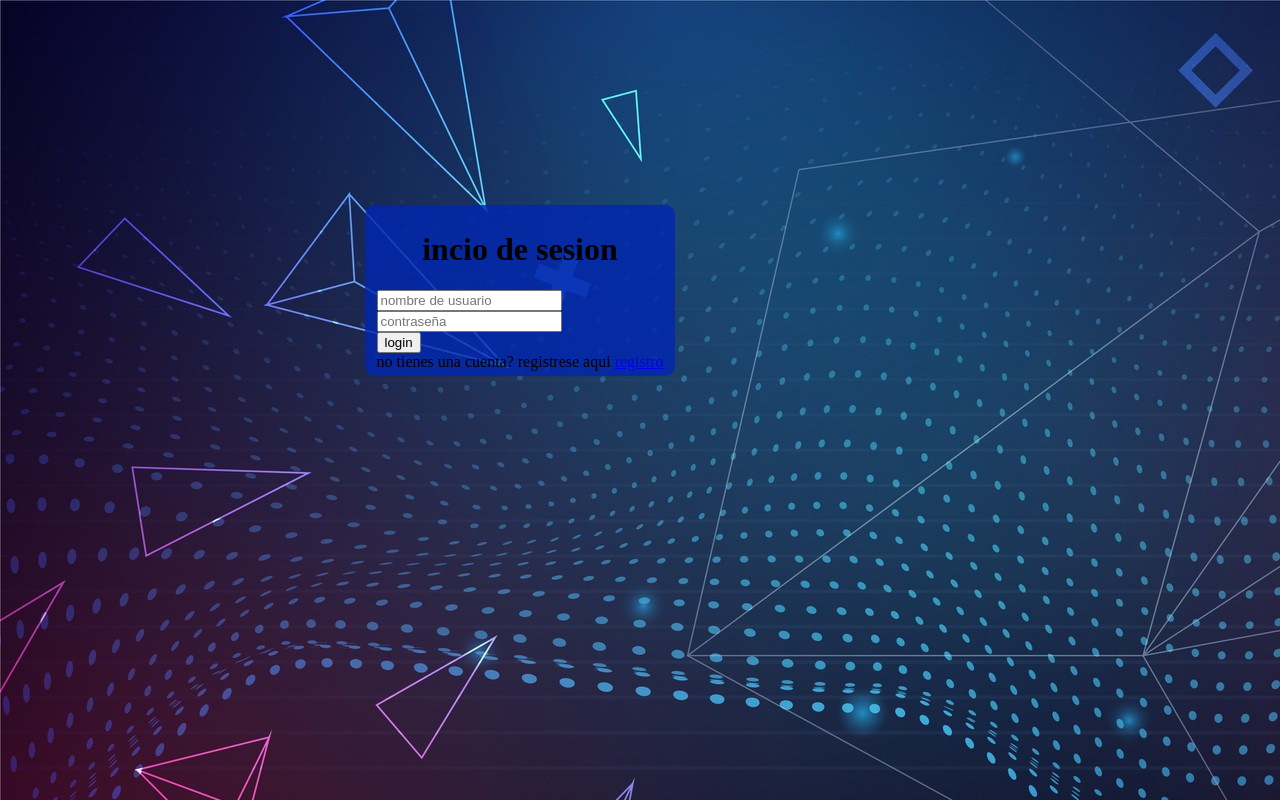
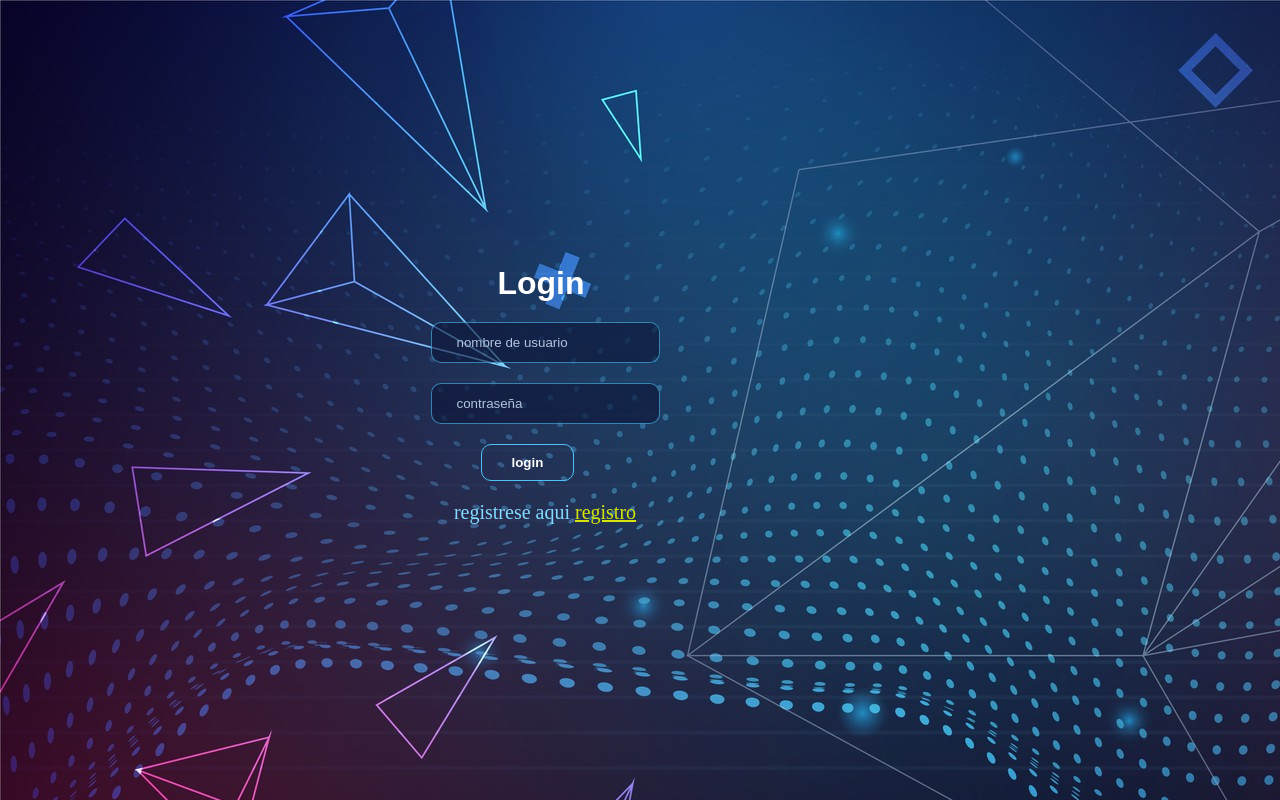
Before and after one commit to miukan/MI-Primera-Pagina-speedrunner, a plain HTML site: page login.html in a window 1280 px wide. Drawn offline with Linux system fonts and the light colour scheme.

Commit message:
commit 09: termine el login para hacer el registro

```diff
--- a/login.css
+++ b/login.css
@@ -5,18 +5,61 @@ body{
 }
 .formulario{
         position: absolute;
-    right: 600px;
+        right: 560px;
         top: 200px;
         display: flex;
         flex: 1;
         flex-direction: column;
         align-items: center;
         width: 300px;
-    background-color: rgba(0, 38, 177, 0.8);
-    padding: 5px;
+        opacity: 100%;
+        padding: 20px;
         border-radius: 10px;
         margin: 5px;
     }
-.usuario .contraseña{
+    .formulario h1{
+        color: #ffffff;
+        display: flex;
+        position: relative;
+        right: 4px;
+        flex: 1;
+        font-family:sans-serif;
+        font-size: 32px;
+        text-align: center;
+        padding: 0px;
+        margin: 40px 0 10px;
+    }
+    .formulario input{
+        position: relative;
+        right: -0px;
         border-radius: 10px;
+        padding: 12px 25px;
+        margin: 10px 0;
+        background-color: rgba(13, 21, 56, 0.6);
+        border: 1px solid rgba(79, 195, 247, 0.6);
+        color: #ffffff;
     }
+    .formulario input::placeholder {
+        color: #B0C4DE;
+    }
+    .formulario button{
+        background-color: transparent;
+        position: relative;
+        right: -50px;
+        display: flex;
+        flex: 1;
+        justify-content: center;
+        align-items: center;
+        border-radius: 10px;
+        border: 1px solid #4FC3F7;
+        padding: 10px 30px;
+        margin: 10px 0;
+        color: #ffffff;
+        font-weight: bold;
+    }
+    .registro{
+        color: #84daff;
+        font-size: 20px;
+        text-align: center;
+        margin: 20px 0 0;
+    }
--- a/login.html
+++ b/login.html
@@ -8,7 +8,7 @@
 </head>
 <body>
     <div class="formulario">
-        <h1>incio de sesion</h1>
+        <h1>Login</h1>
         <form method ="post">
             <div class="usuario">
                 <input type="text" name="username" placeholder="nombre de usuario">
@@ -19,7 +19,7 @@
             <div class="boton">
                 <button type="submit">login</button>
                 <div class="registro">
-                no tienes una cuenta? registrese aqui <a href="registro.html">registro</a>
+                registrese aqui <a href="registro.html" style="color: #d6e40b;">registro</a>
                 </div>
             </div>
         </form>
```
Also changed, not shown: registro.css (added), registro.html (added). Lines whose indentation alone changed are shown as unchanged.
